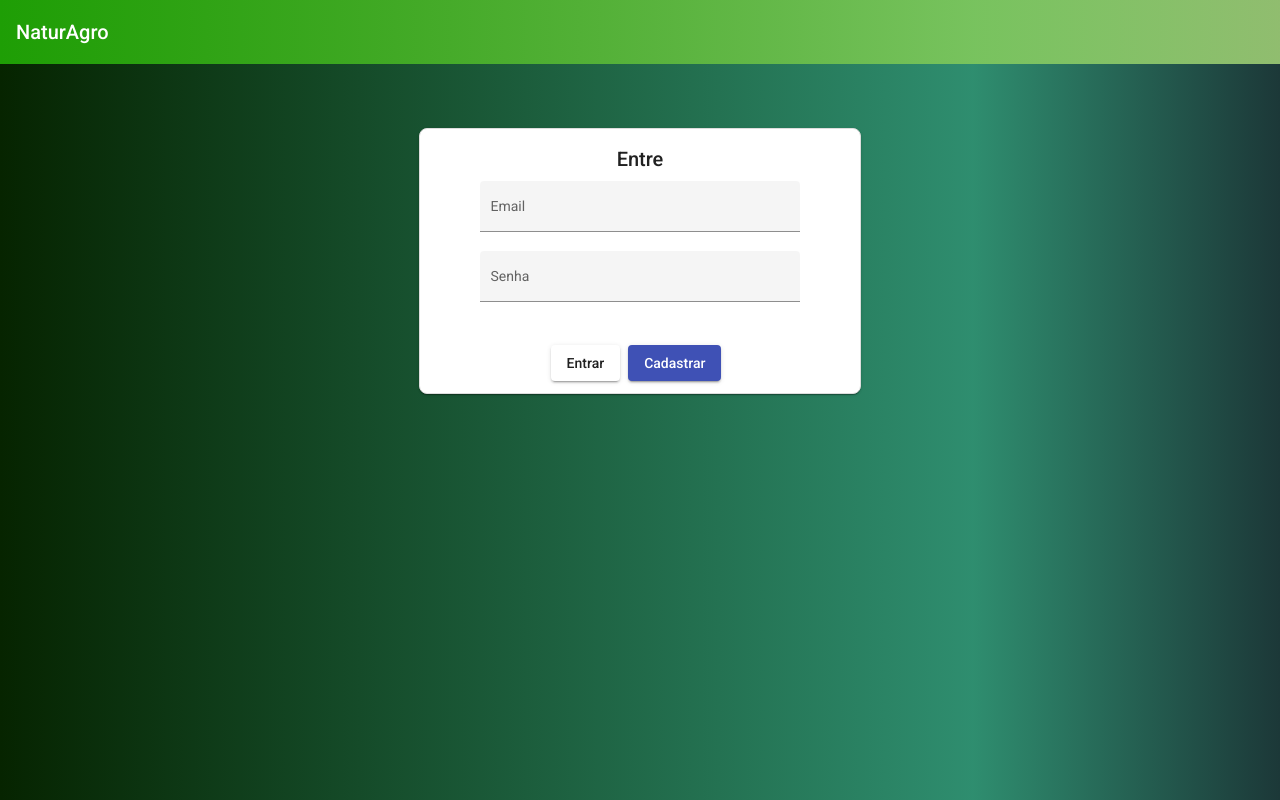
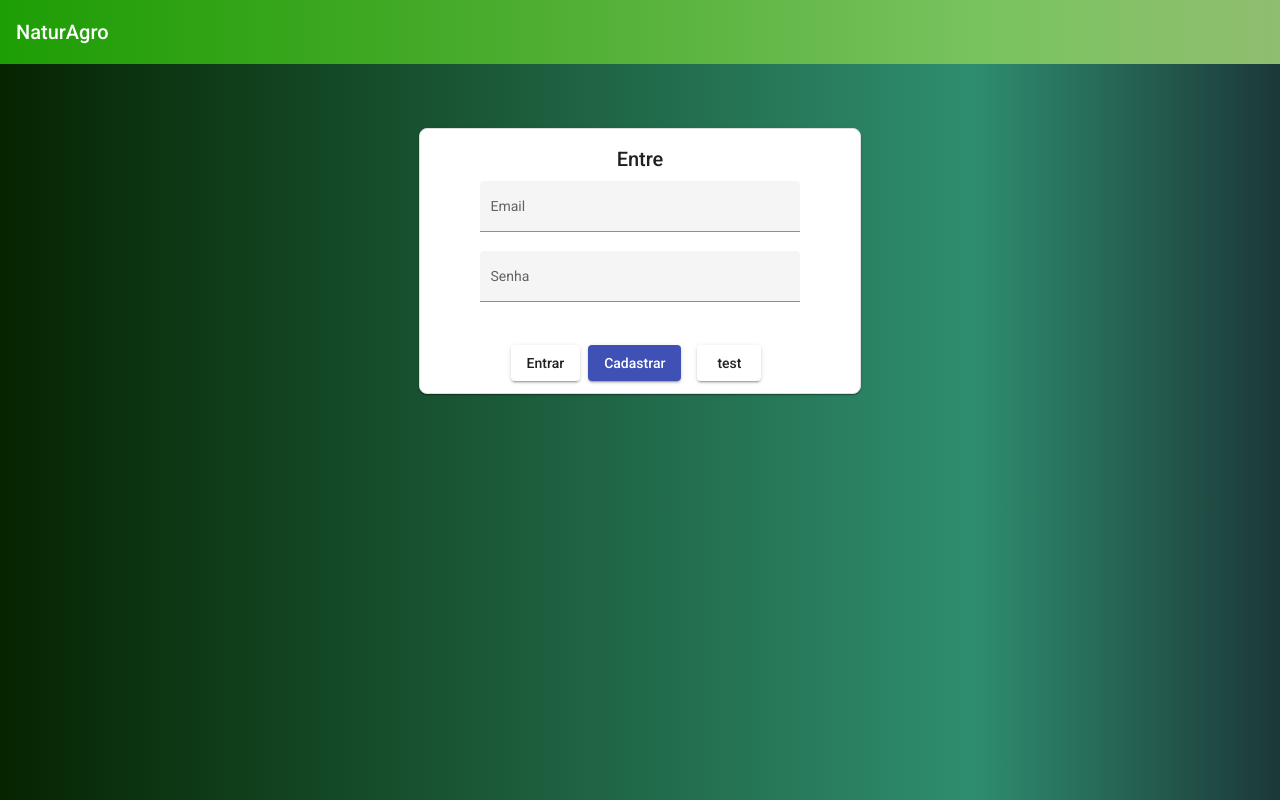
Before and after one commit to victorgiuliano2162/projeto-ang-spring, an Angular app in the folder angular-front/: page /login in a window 1280 px wide. Built offline with nearby package versions, Linux system fonts and the light colour scheme.

Commit message:
new button for test http request

```diff
--- a/angular-front/src/app/components/login-page/login-page.component.html
+++ b/angular-front/src/app/components/login-page/login-page.component.html
@@ -17,5 +17,6 @@
   <mat-card-actions>
     <button mat-raised-button (click)="onLogin()">Entrar</button>
     <button mat-raised-button color="primary" type="submit" (click)="onRegister()">Cadastrar</button>
+    <button mat-raised-button (click)="onTest()">test</button>
   </mat-card-actions>
 </mat-card>
```
